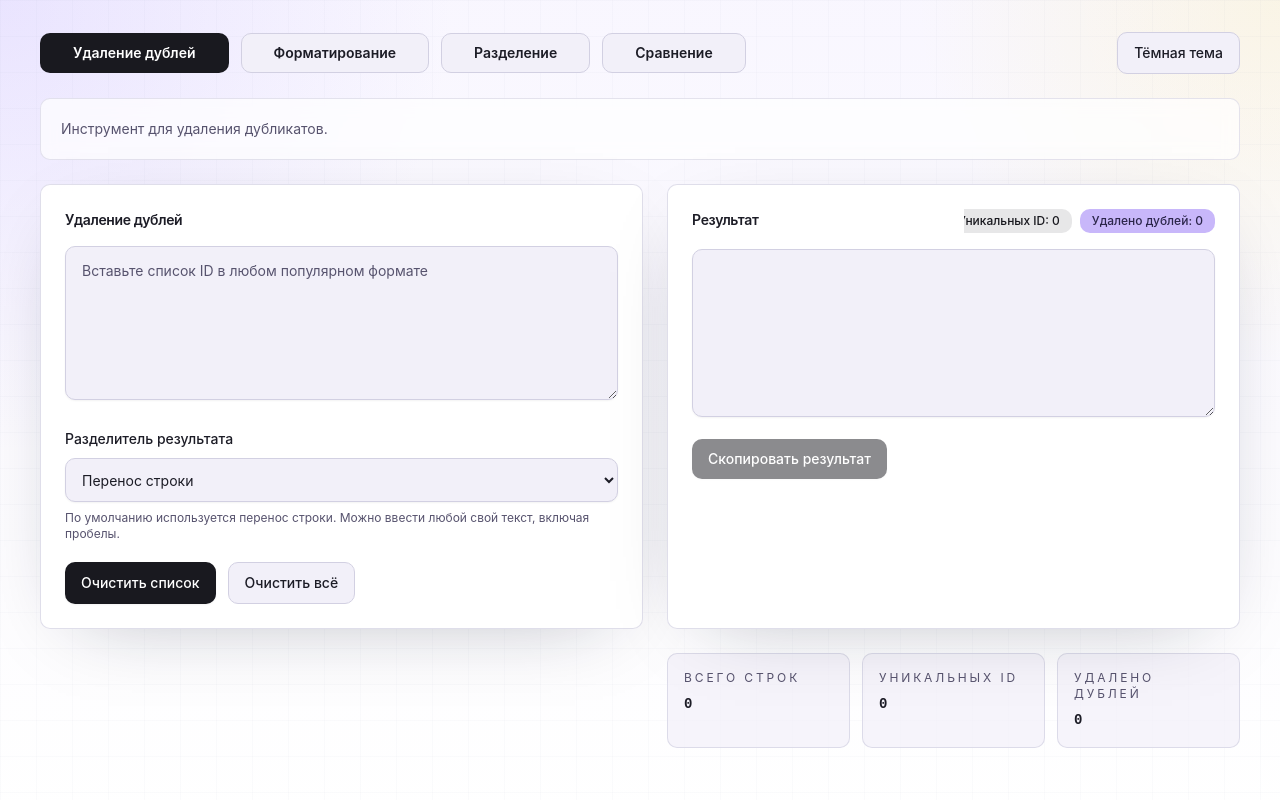
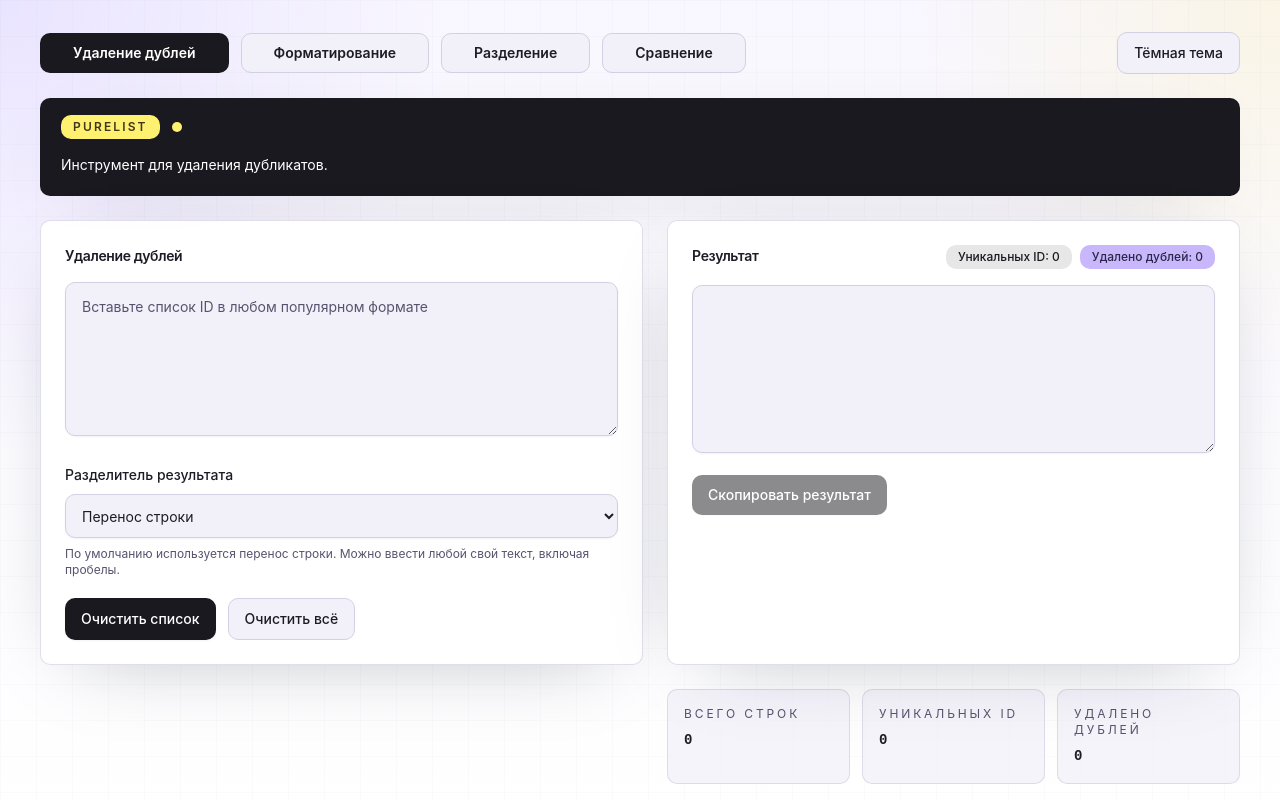
Before and after one commit to Greypefruit/PureList, a React (Vite) app: page / in a window 1280 px wide. Built offline with nearby package versions, Linux system fonts and the light colour scheme.

Commit message:
fix: restore metric layout and accent panel

```diff
--- a/src/App.tsx
+++ b/src/App.tsx
@@ -264,9 +264,15 @@ function AppShell() {
             </Button>
           </div>
 
-          <Card className="border-border/60 bg-card/70">
+          <Card className="border-primary/20 bg-primary text-primary-foreground">
             <CardContent className="px-5 py-4">
-              <p className="text-sm leading-7 text-muted-foreground">
+              <div className="flex flex-wrap items-center gap-3">
+                <span className="rounded-[10px] bg-accent px-3 py-1 text-xs font-semibold uppercase tracking-[0.18em] text-accent-foreground">
+                  PureList
+                </span>
+                <span className="h-2.5 w-2.5 rounded-full bg-accent" />
+              </div>
+              <p className="mt-3 text-sm leading-7 text-primary-foreground/88">
                 {tabs.find((tab) => tab.key === activeTab)?.description}
               </p>
             </CardContent>
--- a/src/components/result-panel.tsx
+++ b/src/components/result-panel.tsx
@@ -26,8 +26,11 @@ export function ResultPanel({
   minHeightClassName = "min-h-[240px]",
 }: ResultPanelProps) {
   const hasDescription = description.trim().length > 0;
+  const metricsClassName = metricsBelowTitle
+    ? "flex flex-wrap items-center gap-2"
+    : "flex flex-wrap items-center gap-2 self-start xl:max-w-[58%] xl:justify-end";
   const metrics = (
-    <div className="flex flex-nowrap items-center gap-2 self-start overflow-x-auto xl:max-w-[48%] xl:self-auto xl:justify-end">
+    <div className={metricsClassName}>
       <span className="whitespace-nowrap rounded-[10px] bg-primary/10 px-3 py-1 text-xs font-medium text-primary">
         {countLabel}
       </span>
@@ -43,7 +46,7 @@ export function ResultPanel({
     <Card className="h-full">
       <CardHeader className="space-y-0 pb-4">
         <div className="flex flex-col gap-3 xl:flex-row xl:items-start xl:justify-between">
-          <div className={hasDescription || metricsBelowTitle ? "space-y-2" : ""}>
+          <div className={hasDescription || metricsBelowTitle ? "space-y-2 min-w-0" : "min-w-0"}>
             <CardTitle>{title}</CardTitle>
             {hasDescription ? <CardDescription>{description}</CardDescription> : null}
             {metricsBelowTitle ? metrics : null}
```
